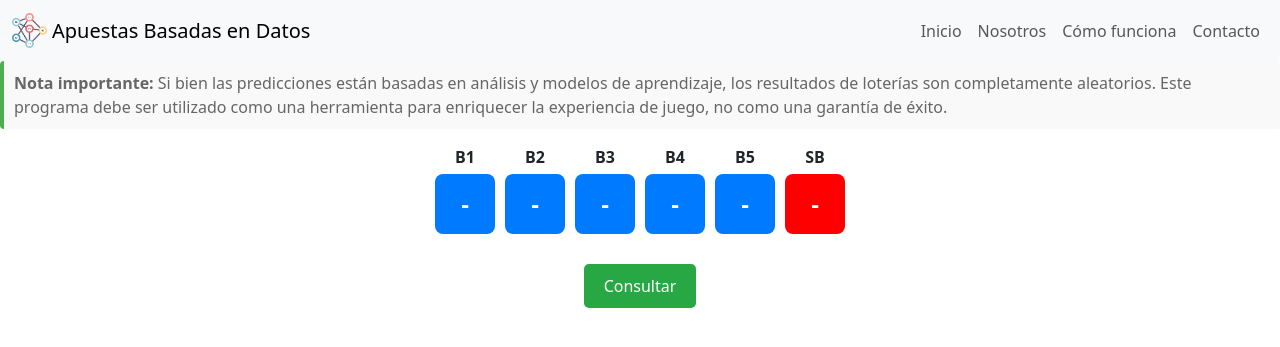
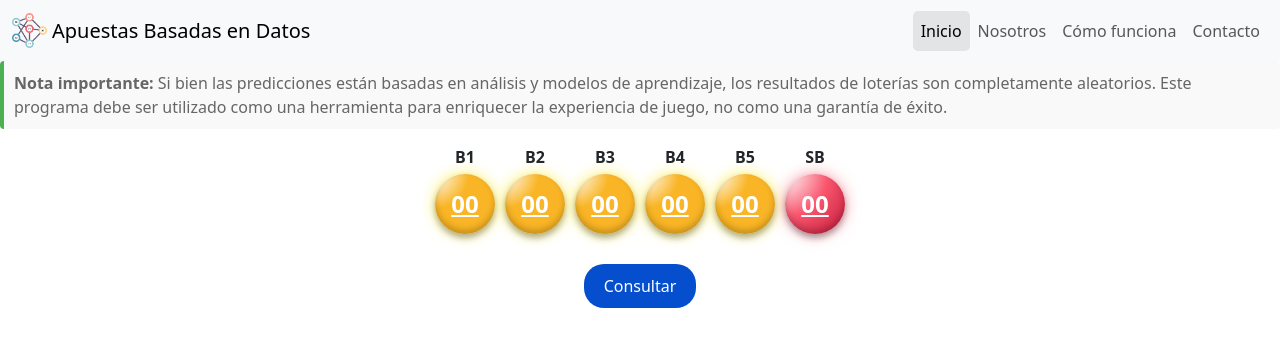
Before and after one commit to pab1987/PredictorBaloto, a Flask app: page / in a window 1280 px wide. Shown: the top 347 px of the page. Run offline with Flask 3, Linux system fonts and the light colour scheme; parts of the project's set-up code (start-up, migrations or seed data) failed here and were passed over.

Commit message:
Se modifica los contenedores donde se muestran las predicciones

```diff
--- a/static/css/styles_index.css
+++ b/static/css/styles_index.css
@@ -9,7 +9,7 @@
 }
 
 .nav-link.active {
-    color: #fff !important;  /* Cambiar el color del texto cuando el enlace está activo */
+    color: #000 !important;  /* Cambiar el color del texto cuando el enlace está activo */
     background-color: #e2e4e6;  /* Cambiar el color de fondo cuando el enlace está activo */
     border-radius: 5px;  /* Bordes redondeados */
 }
@@ -52,17 +52,86 @@ p {
     align-items: center;
 }
 
+
 .box {
     width: 60px;
     height: 60px;
-    background-color: #007BFF;
+    background: radial-gradient(circle at top left, #fff 0%, #f9b525 40%, #f9b525 100%);
     color: white;
     display: flex;
     align-items: center;
     justify-content: center;
-    border-radius: 8px;
+    text-decoration: underline;
+    border-radius: 50%; /* Cambiado a 50% para asegurar una forma circular */
     font-size: 24px;
     font-weight: bold;
+    box-shadow: 0 4px 6px rgba(0, 0, 0, 0.3),
+                inset 0 -4px 6px rgba(0, 0, 0, 0.2),
+                0 0 15px rgba(255, 234, 0, 0.6); /* Efecto brillante */
+    position: relative;
+    overflow: hidden;
+}
+
+/* Efecto de brillo animado */
+.box::before {
+    content: '';
+    position: absolute;
+    top: -50%;
+    left: -50%;
+    width: 150%;
+    height: 150%;
+    background: radial-gradient(circle, rgba(255, 255, 255, 0.5) 20%, rgba(255, 255, 255, 0) 60%);
+    transform: rotate(45deg);
+    animation: shine 3s infinite linear;
+    pointer-events: none;
+}
+
+/* Animación de brillo */
+@keyframes shine {
+    0% {
+        transform: rotate(45deg) translateX(-200%);
+    }
+    100% {
+        transform: rotate(45deg) translateX(200%);
+    }
+}
+
+/* Efecto de brillo animado */
+.box::before {
+    content: '';
+    position: absolute;
+    top: -50%;
+    left: -50%;
+    width: 150%;
+    height: 150%;
+    background: radial-gradient(circle, rgba(255, 255, 255, 0.5) 20%, rgba(255, 255, 255, 0) 60%);
+    transform: rotate(45deg);
+    animation: shine 3s infinite linear;
+    pointer-events: none;
+}
+
+/* Balota especial */
+.super_balota .box {
+    background: radial-gradient(circle at top left, #fff 0%, #f9566e 50%, #c21838 100%);
+    box-shadow: 0 4px 6px rgba(0, 0, 0, 0.3),
+                inset 0 -4px 6px rgba(0, 0, 0, 0.2),
+                0 0 15px rgba(249, 86, 110, 0.6); /* Efecto brillante personalizado */
+}
+
+/* Brillo animado para la super balota */
+.super_balota .box::before {
+    background: radial-gradient(circle, rgba(255, 255, 255, 0.6) 20%, rgba(255, 255, 255, 0) 60%);
+    animation: super-shine 3s infinite linear;
+}
+
+/* Animación para la super balota */
+@keyframes super-shine {
+    0% {
+        transform: rotate(45deg) translateX(-200%);
+    }
+    100% {
+        transform: rotate(45deg) translateX(200%);
+    }
 }
 
 .box-label {
@@ -70,10 +139,7 @@ p {
     margin-bottom: 5px;
 }
 
-.super_balota .box {
-    background-color: red;
-    color: white;
-}
+
 
 .results {
     margin-top: 20px;
@@ -87,20 +153,21 @@ p {
 .button-container {
     margin-bottom: 20px;
     text-align: center;
+
 }
 
 button {
     padding: 10px 20px;
     font-size: 16px;
     color: white;
-    background-color: #28a745;
+    background-color: #054fcf;
     border: none;
-    border-radius: 5px !important;
+    border-radius: 20px !important;
     cursor: pointer;
 }
 
 button:hover {
-    background-color: #218838;
+    background-color: #bebfbe;
 }
 
 button:active {
--- a/templates/index.html
+++ b/templates/index.html
@@ -48,7 +48,7 @@
             <div class="collapse navbar-collapse" id="navbarSupportedContent">
                 <ul class="navbar-nav ms-auto mb-2 mb-lg-0">
                     <li class="nav-item">
-                        <a class="nav-link" href="#">Inicio</a>
+                        <a class="nav-link active" href="#">Inicio</a>
                     </li>
                     <li class="nav-item">
                         <a class="nav-link" href="#">Nosotros</a>
@@ -89,27 +89,27 @@
     <div class="container">
         <div class="box-wrapper">
             <div class="box-label">B1</div>
-            <div class="box">-</div>
+            <div class="box">00</div>
         </div>
         <div class="box-wrapper">
             <div class="box-label">B2</div>
-            <div class="box">-</div>
+            <div class="box">00</div>
         </div>
         <div class="box-wrapper">
             <div class="box-label">B3</div>
-            <div class="box">-</div>
+            <div class="box">00</div>
         </div>
         <div class="box-wrapper">
             <div class="box-label">B4</div>
-            <div class="box">-</div>
+            <div class="box">00</div>
         </div>
         <div class="box-wrapper">
             <div class="box-label">B5</div>
-            <div class="box">-</div>
+            <div class="box">00</div>
         </div>
         <div class="box-wrapper super_balota">
             <div class="box-label">SB</div>
-            <div class="box">-</div>
+            <div class="box">00</div>
         </div>
     </div>
 
```
